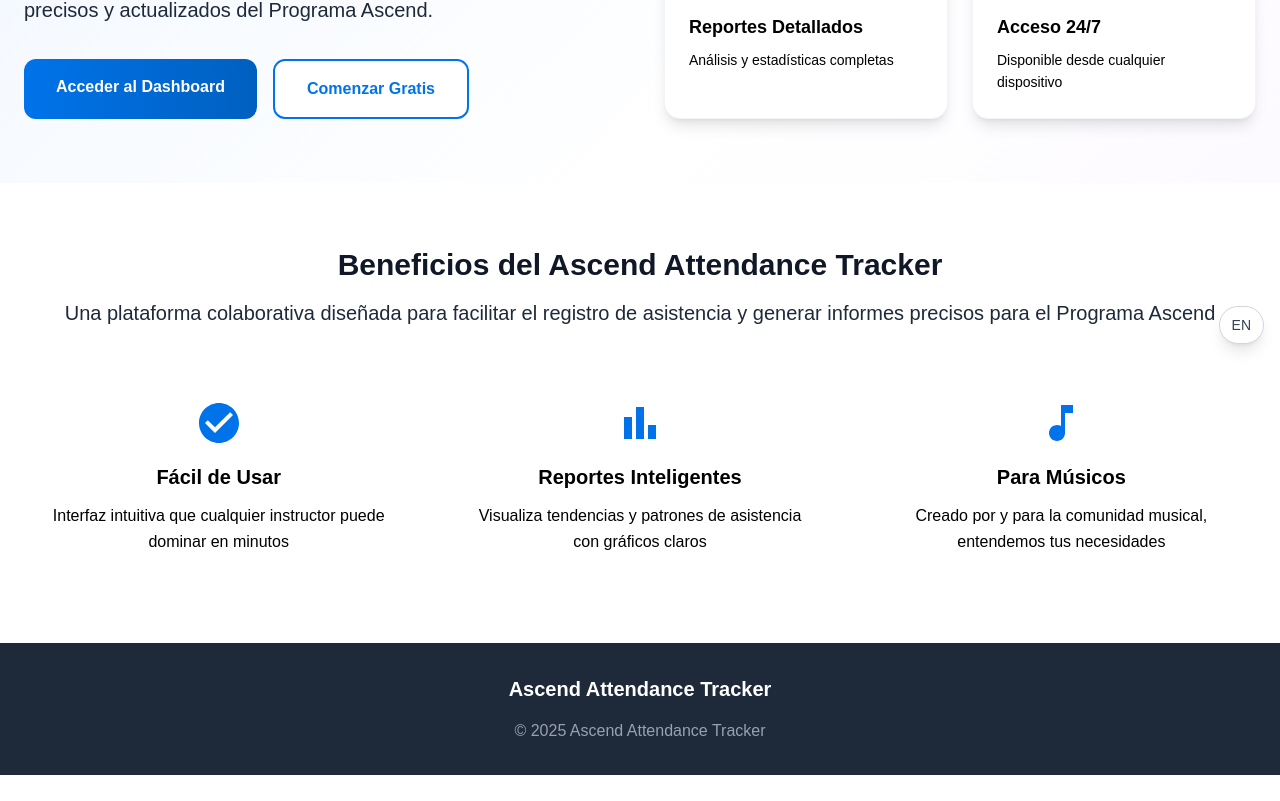
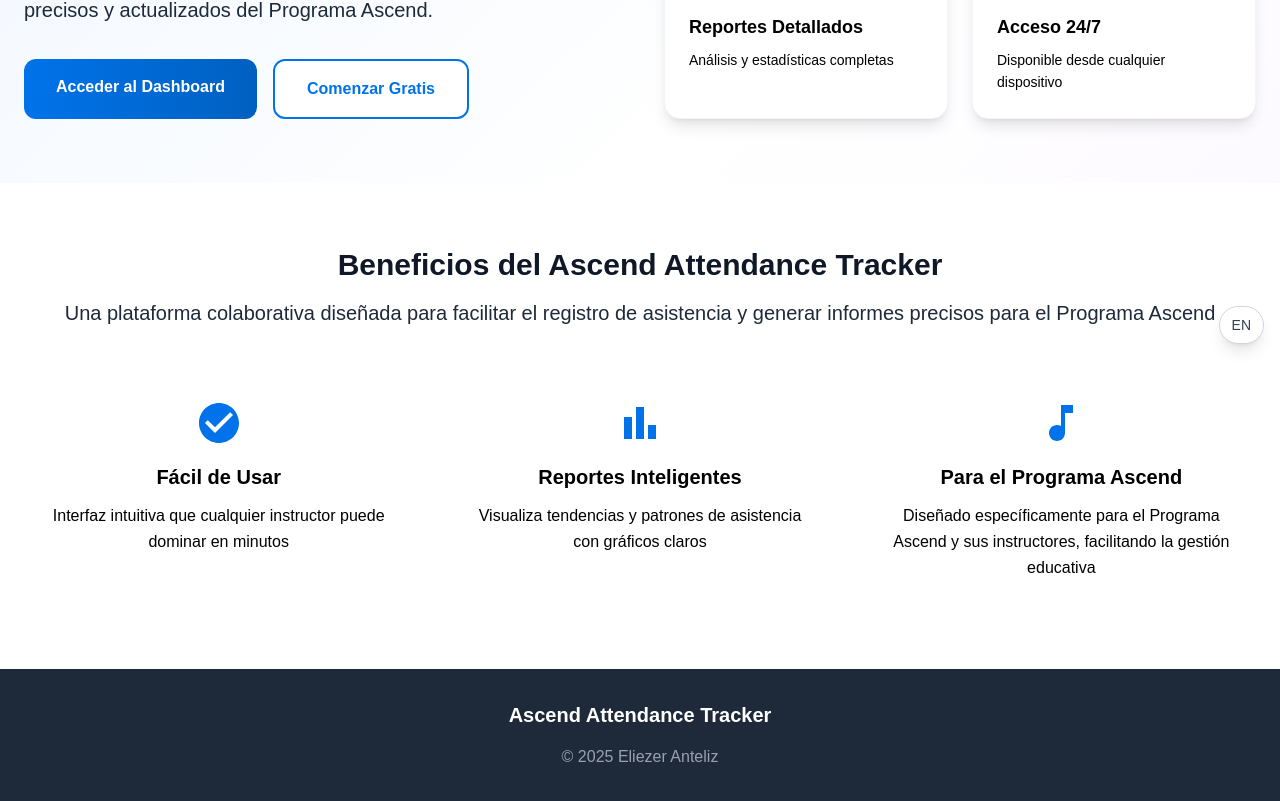
Before and after one commit to EliezerAnteliz/OrchestraAttendanceTracker-New, a Next.js app in the folder web/: page / in a window 1280 px wide. Shown: the part 440-1241 px from the top of the page. Before the commit the page ends 1215 px from the top, so only its background shows below. Built offline with nearby package versions, Linux system fonts and the light colour scheme.

Commit message:
Update I18nContext.tsx

```diff
--- a/web/src/contexts/I18nContext.tsx
+++ b/web/src/contexts/I18nContext.tsx
@@ -34,8 +34,8 @@ const translations: Translations = {
   easy_to_use_desc: { es: "Interfaz intuitiva que cualquier instructor puede dominar en minutos", en: "Intuitive interface that any instructor can master in minutes" },
   smart_reports: { es: "Reportes Inteligentes", en: "Smart Reports" },
   smart_reports_desc: { es: "Visualiza tendencias y patrones de asistencia con gráficos claros", en: "Visualize attendance trends and patterns with clear charts" },
-  for_musicians: { es: "Para Músicos", en: "For Musicians" },
-  for_musicians_desc: { es: "Creado por y para la comunidad musical, entendemos tus necesidades", en: "Created by and for the musical community, we understand your needs" },
+  for_musicians: { es: "Para el Programa Ascend", en: "For Ascend Program" },
+  for_musicians_desc: { es: "Diseñado específicamente para el Programa Ascend y sus instructores, facilitando la gestión educativa", en: "Specifically designed for the Ascend Program and its instructors, facilitating educational management" },
   student_management: { es: "Gestión de Estudiantes", en: "Student Management" },
   student_management_desc: { es: "Administra perfiles y datos de estudiantes", en: "Manage student profiles and data" },
   attendance_recording: { es: "Registro de Asistencia", en: "Attendance Recording" },
@@ -45,7 +45,7 @@ const translations: Translations = {
   access_247: { es: "Acceso 24/7", en: "24/7 Access" },
   access_247_desc: { es: "Disponible desde cualquier dispositivo", en: "Available from any device" },
   back_to_home: { es: "Volver al inicio", en: "Back to home" },
-  footer_copyright: { es: "© {year} Ascend Attendance Tracker", en: "© {year} Ascend Attendance Tracker" },
+  footer_copyright: { es: "© {year} Eliezer Anteliz", en: "© {year} Eliezer Anteliz" },
 
   // Auth
   email: { es: "Correo Electrónico", en: "Email" },
@@ -150,13 +150,7 @@ const translations: Translations = {
   show_all: { es: "Mostrar todos", en: "Show all" },
   only_active: { es: "Solo activos", en: "Only active" },
   showing_n_of_total: { es: "Mostrando {n} de {total} estudiantes", en: "Showing {n} of {total} students" },
-  name: { es: "Nombre", en: "Name" },
-  instrument: { es: "Instrumento", en: "Instrument" },
-  grade: { es: "Grado", en: "Grade" },
-  status: { es: "Estado", en: "Status" },
   actions: { es: "Acciones", en: "Actions" },
-  active: { es: "Activo", en: "Active" },
-  inactive: { es: "Inactivo", en: "Inactive" },
   view: { es: "Ver", en: "View" },
   not_assigned: { es: "No asignado", en: "Not assigned" },
   no_students_found: { es: "No se encontraron estudiantes con los filtros actuales.", en: "No students found with current filters." },
@@ -271,7 +265,6 @@ const translations: Translations = {
   refresh_sites: { es: "Refrescar sedes", en: "Refresh sites" },
 
   // Bulk upload (students)
-  bulk_upload_title: { es: "Carga Masiva de Estudiantes", en: "Bulk Upload Students" },
   bulk_upload_desc: {
     es: "Sube un archivo Excel con los datos de los estudiantes. El sistema registrará nuevos estudiantes y actualizará los existentes basándose en el nombre y apellido.",
     en: "Upload an Excel file with student data. The system will create new students and update existing ones based on first and last name."
```
